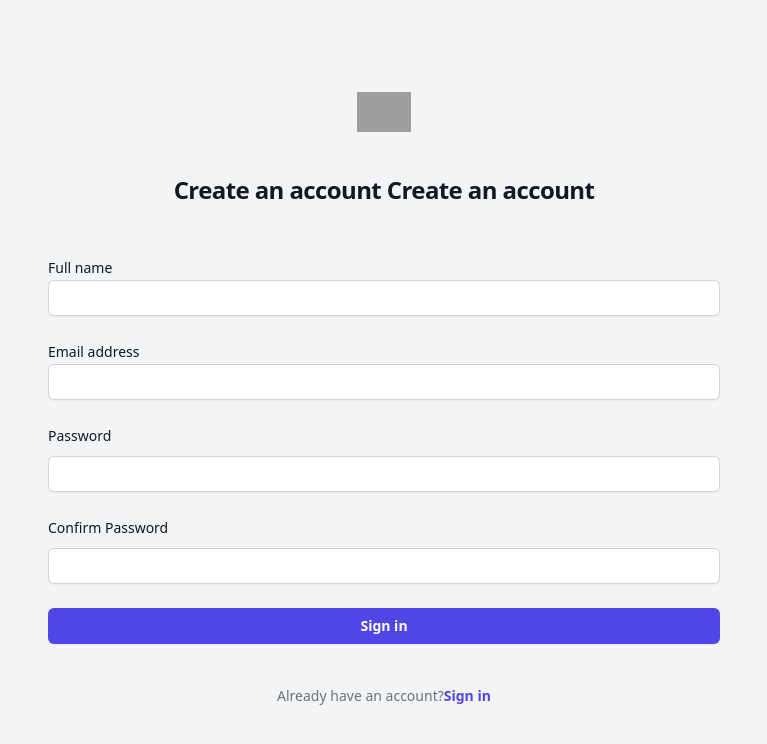
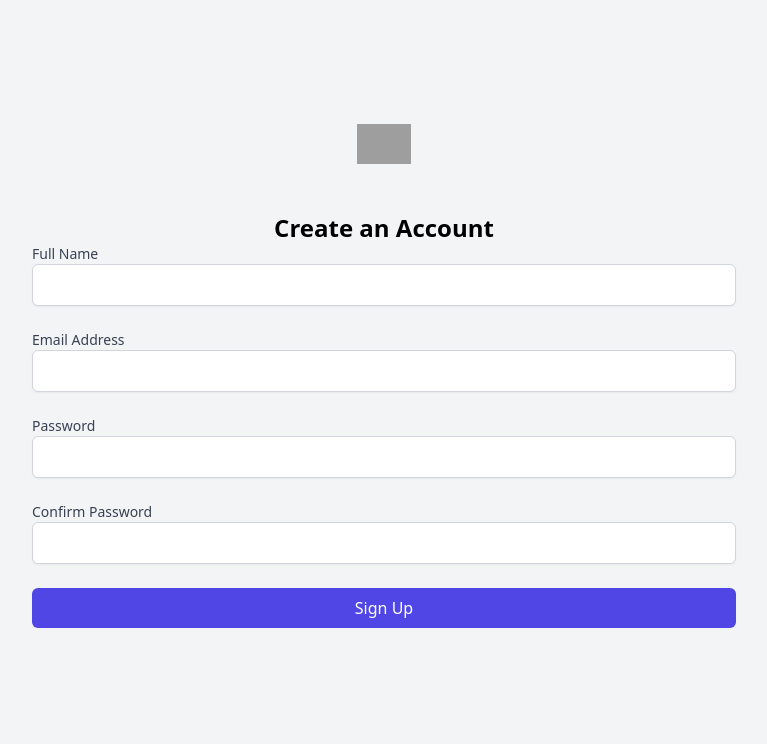
Before and after one commit to miraz66/Survey-app-react-frontend, a React (Vite) app: page /signup in a window 1280 px wide. Shown: the top 744 px of the page, without its empty margins (256-1023 px from the left). Built offline with nearby package versions, Linux system fonts and the light colour scheme; grey boxes are pictures that could not be loaded.

Commit message:
Create user and accept token

```diff
--- a/src/axios.js
+++ b/src/axios.js
@@ -1,70 +1,64 @@
+// import axios from "axios";
+// import router from "./router.jsx";
+//
+// const axiosClient = axios.create({
+//   baseURL: `${import.meta.env.VITE_API_BASE_URL}/api`,
+// });
+// export default axiosClient;
+//
+// axiosClient.interceptors.request.use((config) => {
+//   const token = "123456";
+//   // config.headers.Authorization = `Bearer ${import.meta.env.VITE_API_TOKEN}`;
+//   config.headers.Authorization = `Bearer ${token}`;
+//   return config;
+// });
+//
+// axiosClient.interceptors.response.use(
+//   (response) => {
+//     return response;
+//   },
+//   (error) => {
+//     if (error.response && error.response.status === 401) {
+//       router.navigate("/login");
+//       return error;
+//     }
+//     throw error;
+//   },
+// );
+
 import axios from "axios";
-import router from "./router.jsx";
 
+// Create an instance of Axios
 const axiosClient = axios.create({
-  baseURL: `${import.meta.env.VITE_API_BASE_URL}/api`,
-});
-export default axiosClient;
-
-axiosClient.interceptors.request.use((config) => {
-  const token = "123456";
-  // config.headers.Authorization = `Bearer ${import.meta.env.VITE_API_TOKEN}`;
-  config.headers.Authorization = `Bearer ${token}`;
-  return config;
+  baseURL: "http://localhost:8000/api", // Replace with your API base URL
 });
 
-axiosClient.interceptors.response.use(
-  (response) => {
-    return response;
+// Add a request interceptor to include the token in headers
+axiosClient.interceptors.request.use(
+  (config) => {
+    const token = localStorage.getItem("auth_token");
+    if (token) {
+      config.headers.Authorization = `Bearer ${token}`;
+    }
+    return config;
   },
   (error) => {
-    if (error.response && error.response.status === 401) {
-      router.navigate("/login");
-      return error;
-    }
-    throw error;
+    return Promise.reject(error);
   },
 );
-// export const setToken = (token) => {
-//   api.defaults.headers.common["Authorization"] = `Bearer ${token}`;
-// };
-//
-// export const removeToken = () => {
-//   delete api.defaults.headers.common["Authorization"];
-// };
-//
-// export const handleResponse = (response) => {
-//   if (response.status === 401) {
-//     removeToken();
-//   }
-//   return response;
-// };
-//
-// api.interceptors.response.use(handleResponse);
-//
-// export const handleError = (error) => {
-//   if (error.response.status === 401) {
-//     removeToken();
-//   }
-//   return Promise.reject(error);
-// };
-//
-// api.interceptors.response.use(null, handleError);
-//
-// export const handleRequest = (request) => {
-//   if (request.headers.Authorization) {
-//     request.headers.Authorization = `Bearer ${token}`;
-//   }
-//   return request;
-// };
-//
-// api.interceptors.request.use(handleRequest);
-//
-// export const handleErrorRequest = (error) => {
-//   if (error.response.status === 401) {
-//     removeToken();
-//   }
-//   return Promise.reject(error);
-// };
-//
-// api.interceptors.request.use(null, handleErrorRequest);
+
+// Add a response interceptor (optional for handling errors globally)
+axiosClient.interceptors.response.use(
+  (response) => response,
+  (error) => {
+    if (error.response.status === 401) {
+      // Optionally handle unauthorized errors (e.g., redirect to login)
+      console.error("Unauthorized! Redirecting to login...");
+      localStorage.removeItem("auth_token");
+      window.location.href = "/login";
+    }
+    return Promise.reject(error);
+  },
+);
+
+export default axiosClient;
--- a/src/pages/SignUp.jsx
+++ b/src/pages/SignUp.jsx
@@ -6,9 +6,11 @@ export default function SignUp() {
     name: "",
     email: "",
     password: "",
-    confirmPassword: "",
+    password_confirmation: "",
   });
-  const [error, setError] = useState({ __html: "" });
+
+  const [errors, setErrors] = useState({}); // To store validation errors
+  const [successMessage, setSuccessMessage] = useState(""); // To show success feedback
 
   const handleChange = (e) => {
     setData({
@@ -19,136 +21,148 @@ export default function SignUp() {
 
   const handleSubmit = (e) => {
     e.preventDefault();
-    setError({ __html: "" });
+    setErrors({}); // Reset errors before submission
+    setSuccessMessage(""); // Reset success message
 
     axiosClient
       .post("/signup", data)
       .then(({ data }) => {
-        console.log(data);
+        // Save the token to localStorage
+        localStorage.setItem("auth_token", data.token);
+
+        // Optionally save user info if needed
+        localStorage.setItem("user", JSON.stringify(data.user));
+
+        // Display a success message
+        setSuccessMessage("Account created successfully! Token saved.");
+        console.log("Token:", data.token);
+        console.log("User:", data.user);
+
+        // Optionally redirect the user
+        // window.location.href = '/dashboard'; // Example
       })
-      .catch((error) => {
-        console.log(error);
+      .catch(({ response }) => {
+        if (response && response.data && response.data.errors) {
+          setErrors(response.data.errors); // Capture validation errors
+        } else {
+          console.error("Signup Error:", response);
+        }
       });
+  };
 
-    console.log(data);
-  };
+  // set time for error message
+  setTimeout(() => {
+    setSuccessMessage("");
+  }, 10000);
 
   return (
     <>
-      <h2 className="mt-10 text-center text-2xl/9 font-bold tracking-tight text-gray-900">
-        Create an account Create an account
-      </h2>
+      <div className="mx-auto flex min-h-full w-full max-w-3xl flex-col justify-center py-12 sm:px-6 lg:px-8">
+        <h2 className="text-center text-2xl font-bold">Create an Account</h2>
 
-      <div className="mt-10 sm:mx-auto sm:w-full sm:max-w-2xl">
-        <form
-          onSubmit={handleSubmit}
-          action="#"
-          method="POST"
-          className="space-y-6"
-        >
+        {successMessage && (
+          <div className="mb-4 rounded bg-green-100 p-3 text-green-700">
+            {successMessage}
+          </div>
+        )}
+
+        <form onSubmit={handleSubmit} className="space-y-6">
+          {/* Full Name */}
           <div>
             <label
               htmlFor="name"
-              className="float-left block text-sm/6 font-medium text-gray-900"
+              className="block text-sm font-medium text-gray-700"
             >
-              Full name
+              Full Name
             </label>
-            <div className="mt-2">
             <input
               id="name"
               name="name"
               type="text"
-                required
+              value={data.name}
               onChange={handleChange}
-                autoComplete="name"
-                className="block w-full rounded-md border-0 py-1.5 text-gray-900 shadow-sm ring-1 ring-inset ring-gray-300 placeholder:text-gray-400 focus:ring-2 focus:ring-inset focus:ring-indigo-600 sm:text-sm/6"
+              className="block w-full rounded-md border-gray-300 shadow-sm focus:border-indigo-500 focus:ring-indigo-500"
             />
-            </div>
+            {errors.name && (
+              <p className="text-sm text-red-500">{errors.name[0]}</p>
+            )}
           </div>
 
+          {/* Email Address */}
           <div>
             <label
               htmlFor="email"
-              className="float-left block text-sm/6 font-medium text-gray-900"
+              className="block text-sm font-medium text-gray-700"
             >
-              Email address
+              Email Address
             </label>
-            <div className="mt-2">
             <input
               id="email"
               name="email"
               type="email"
-                required
+              value={data.email}
               onChange={handleChange}
-                autoComplete="email"
-                className="block w-full rounded-md border-0 py-1.5 text-gray-900 shadow-sm ring-1 ring-inset ring-gray-300 placeholder:text-gray-400 focus:ring-2 focus:ring-inset focus:ring-indigo-600 sm:text-sm/6"
+              className="block w-full rounded-md border-gray-300 shadow-sm focus:border-indigo-500 focus:ring-indigo-500"
             />
-            </div>
+            {errors.email && (
+              <p className="text-sm text-red-500">{errors.email[0]}</p>
+            )}
           </div>
 
+          {/* Password */}
           <div>
-            <div className="flex items-center justify-between">
             <label
               htmlFor="password"
-                className="block text-sm/6 font-medium text-gray-900"
+              className="block text-sm font-medium text-gray-700"
             >
               Password
             </label>
-            </div>
-            <div className="mt-2">
             <input
-                onChange={handleChange}
               id="password"
               name="password"
               type="password"
-                required
-                autoComplete="current-password"
-                className="block w-full rounded-md border-0 py-1.5 text-gray-900 shadow-sm ring-1 ring-inset ring-gray-300 placeholder:text-gray-400 focus:ring-2 focus:ring-inset focus:ring-indigo-600 sm:text-sm/6"
+              value={data.password}
+              onChange={handleChange}
+              className="block w-full rounded-md border-gray-300 shadow-sm focus:border-indigo-500 focus:ring-indigo-500"
             />
-            </div>
+            {errors.password && (
+              <p className="text-sm text-red-500">{errors.password[0]}</p>
+            )}
           </div>
 
+          {/* Confirm Password */}
           <div>
-            <div className="flex items-center justify-between">
             <label
-                htmlFor="confirmPassword"
-                className="block text-sm/6 font-medium text-gray-900"
+              htmlFor="password_confirmation"
+              className="block text-sm font-medium text-gray-700"
             >
               Confirm Password
             </label>
-            </div>
-            <div className="mt-2">
             <input
+              id="password_confirmation"
+              name="password_confirmation"
+              type="password"
+              value={data.password_confirmation}
               onChange={handleChange}
-                id="confirmPassword"
-                className="block w-full rounded-md border-0 py-1.5 text-gray-900 shadow-sm ring-1 ring-inset ring-gray-300 placeholder:text-gray-400 focus:ring-2 focus:ring-inset focus:ring-indigo-600 sm:text-sm/6"
-                name="confirmPassword"
-                type="password"
-                required
-                autoComplete="current-password"
+              className="block w-full rounded-md border-gray-300 shadow-sm focus:border-indigo-500 focus:ring-indigo-500"
             />
-            </div>
+            {errors.password_confirmation && (
+              <p className="text-sm text-red-500">
+                {errors.password_confirmation[0]}
+              </p>
+            )}
           </div>
 
+          {/* Submit Button */}
           <div>
             <button
               type="submit"
-              className="flex w-full justify-center rounded-md bg-indigo-600 px-3 py-1.5 text-sm/6 font-semibold text-white shadow-sm hover:bg-indigo-500 focus-visible:outline focus-visible:outline-2 focus-visible:outline-offset-2 focus-visible:outline-indigo-600"
+              className="w-full rounded-md bg-indigo-600 py-2 text-white hover:bg-indigo-700"
             >
-              Sign in
+              Sign Up
             </button>
           </div>
         </form>
-
-        <p className="mt-10 text-center text-sm/6 text-gray-500">
-          Already have an account?
-          <a
-            href="/login"
-            className="font-semibold text-indigo-600 hover:text-indigo-500"
-          >
-            Sign in
-          </a>
-        </p>
       </div>
     </>
   );
```
Lines whose indentation alone changed are shown as unchanged.
